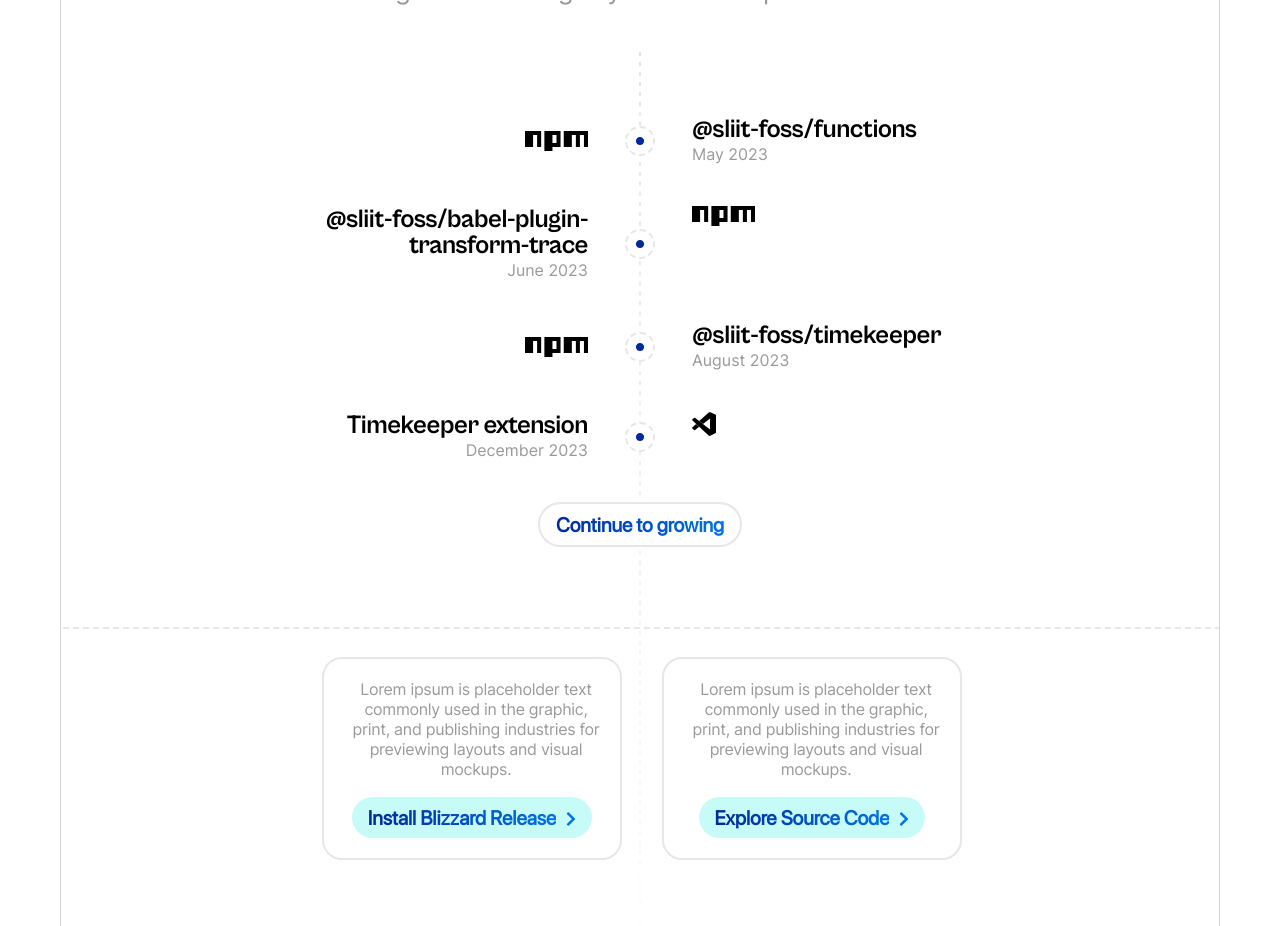
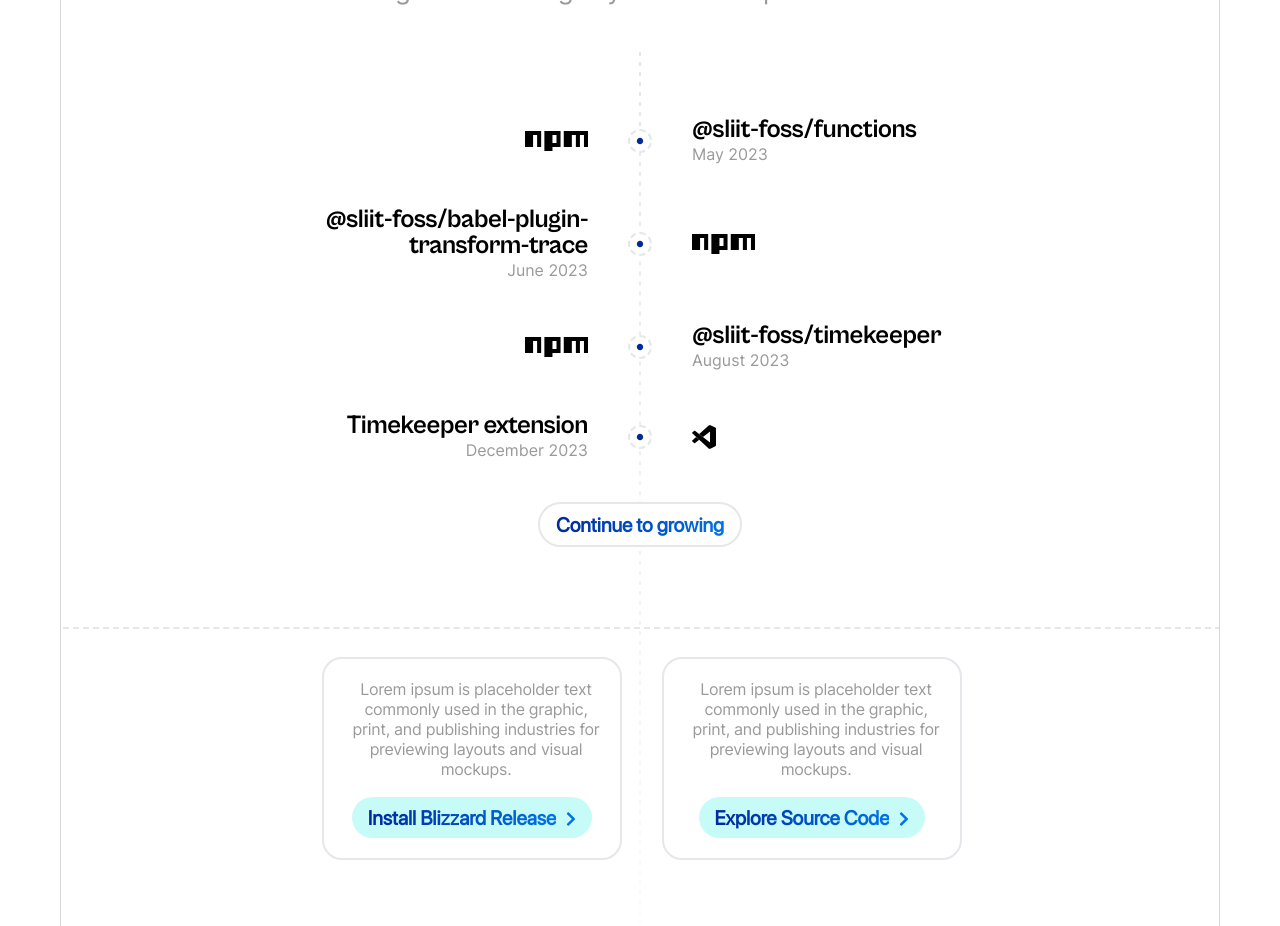
Before and after one commit to sliit-foss/timekeeper-web, a React (Vite) app: page / in a window 1280 px wide. Shown: the part 2020-2946 px from the top of the page. Built offline with nearby package versions, Linux system fonts and the light colour scheme.

Commit message:
Fix(timeline): centered icons

```diff
--- a/src/components/landing/vision/timeline.jsx
+++ b/src/components/landing/vision/timeline.jsx
@@ -8,12 +8,12 @@ const Timeline = () => {
     <>
       {timeline?.map(({ icon, details, date }, index) => (
         <div className="my-10 grid grid-cols-[270px_104px_270px] justify-center" key={index}>
-          <div className={`items-center ${ index % 2 == 0 ? "md:order-2 grid place-items-end" : "md:justify-start md:order-4" }`} >
+          <div className={`items-center grid ${ index % 2 == 0 ? "md:order-2 place-items-end" : "md:order-4" }`} >
             {icon === "npm" && <NPM width={63} />}
             {icon === "vscode" && <VSCode width={24}/>}
           </div>
           <div className="my-auto grid place-items-center md:order-3">
-            <RxDotFilled className="text-primary-dark text-3xl mx-auto border-2 border-dashed rounded-full bg-white" />
+            <RxDotFilled className="text-primary-dark text-[24px] mx-auto border-2 border-dashed rounded-full bg-white" />
           </div>
           <div className={index % 2 == 0 ? "text-start order-4" : "place-items-end text-end order-2"}>
             <p className="leading-[26px] font-cabinet text-[26px] tracking-[-0.5px] font-bold">{details}</p>
```
